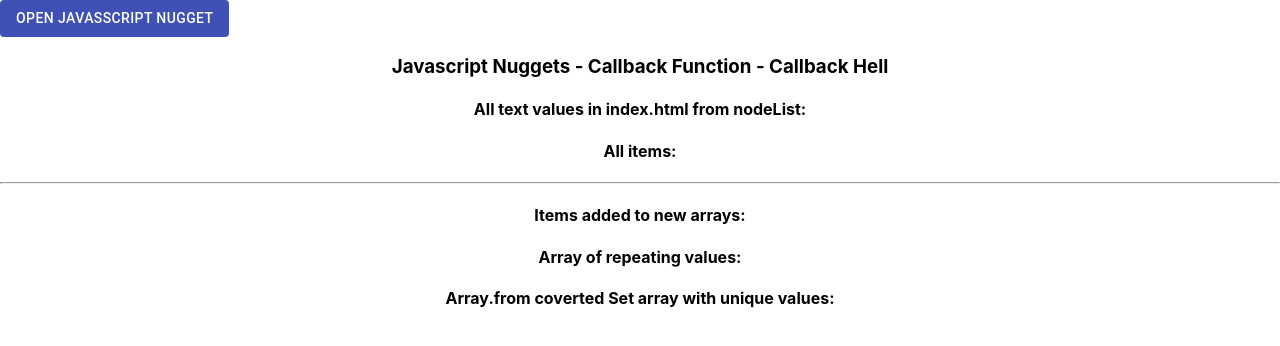
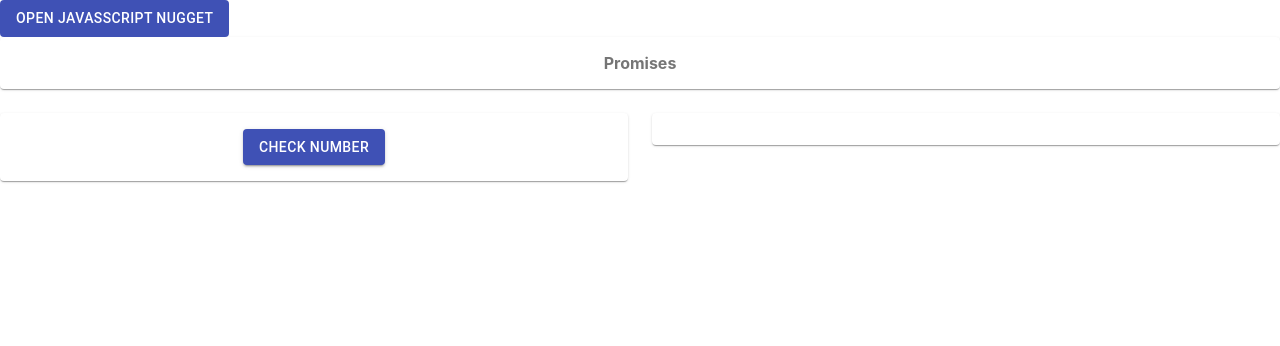
Before and after one commit to jadilovic/javascript-nuggets, a React (Create React App) app: page /promises in a window 1280 px wide. Shown: the top 346 px of the page. Built offline with nearby package versions, Linux system fonts and the light colour scheme; no server answers.

Commit message:
completed promises

```diff
--- a/src/App.js
+++ b/src/App.js
@@ -17,14 +17,14 @@ import CallbackFunction from './CallbackFunction';
 */
 
 const NuggetsMenu = () => {
-  const [openMenu, setOpenMenu] = useState(null);
+  const [openMenu, setOpenMenu] = useState(false);
 
-  const handleClick = (event) => {
+  const handleClick = () => {
     setOpenMenu(true);
   };
 
   const handleClose = () => {
-    setOpenMenu(null);
+    setOpenMenu(false);
   };
 
   return (
--- a/src/DynamicObjectKeys.js
+++ b/src/DynamicObjectKeys.js
@@ -1,8 +1,53 @@
-import './App.css';
+import TextField from '@material-ui/core/TextField';
+import React, { useState, useEffect } from 'react';
+import {
+  Button,
+  Paper,
+  Table,
+  TableContainer,
+  TableBody,
+  TableCell,
+  TableHead,
+  TableRow,
+  makeStyles,
+} from '@material-ui/core';
+
+const useStyles = makeStyles({
+  table: {
+    minWidth: 650,
+  },
+});
+
 // Dynamicaly changing object keys by using square bracket notation
 
 function DynamicObjectKeys() {
-  const items = [{ name: 'aki', age: 22, 'school-uni': 'davenport' }];
+  const classes = useStyles();
+
+  const [keyValue, setKeyValue] = useState('');
+  const [stateValue, setStateValue] = useState('');
+
+  const state = {
+    loading: true,
+    name: '',
+    job: '',
+  };
+
+  const updateState = (key, value) => {
+    console.log('test update state');
+    state[key] = value;
+  };
+
+  const handleSubmit = () => {
+    updateState(keyValue, stateValue);
+  };
+
+  const handleReset = () => {
+    setKeyValue('');
+    setStateValue('');
+    console.log(state);
+  };
+
+  console.log(state);
 
   let appState = 'loading';
   // appState = 'error';
@@ -13,42 +58,25 @@ function DynamicObjectKeys() {
   app[keyName] = 'apple';
   console.log(app);
 
-  const state = {
-    loading: true,
-    name: '',
-    job: '',
-  };
+  return (
+    <>
+      <Paper>
+        <h2>Form Demo</h2>
 
-  const updateState = (key, value) => {
-    state[key] = value;
-  };
-
-  console.log(state);
-  updateState('name', 'peter');
-  console.log(state);
-  updateState('loading', false);
-  updateState('job', 'developer');
-  updateState('age', 33);
-  updateState('name', 'aki');
-  console.log(state);
-
-  return (
-    <div className="App">
-      <h3>Javascript Nuggets - Dynamic Object Keys</h3>
-      <h4>Item values:</h4>
-      {items.map((item, index) => {
-        return (
-          <p
-            key={index}
-          >{`name: ${item.name} => age: ${item['age']} => school: ${item['school-uni']}`}</p>
-        );
-      })}
-      <hr></hr>
-      <h4>Key name values:</h4>
-      <p>{`${keyName}: ${app[keyName]}`}</p>
-      <h4>Key name updates:</h4>
-      <p>{`${state['name']}, ${state['age']}, ${state.age}, ${state.job}, ${state['loading']} `}</p>
-    </div>
+        <TextField
+          onChange={(event) => setKeyValue(event.target.value)}
+          value={keyValue}
+          label={'Key Value'} //optional
+        />
+        <TextField
+          onChange={(event) => setStateValue(event.target.value)}
+          value={stateValue}
+          label={'State Value'} //optional
+        />
+        <Button onClick={handleSubmit}>Submit</Button>
+        <Button onClick={handleReset}>Reset</Button>
+      </Paper>
+    </>
   );
 }
 
--- a/src/Promises.js
+++ b/src/Promises.js
@@ -1,21 +1,81 @@
-import './App.css';
-// Promises
+import React, { useState } from 'react';
+import { makeStyles } from '@material-ui/core/styles';
+import { Paper, Grid, Button } from '@material-ui/core';
+
+const useStyles = makeStyles((theme) => ({
+  root: {
+    flexGrow: 1,
+  },
+  paper: {
+    padding: theme.spacing(2),
+    textAlign: 'center',
+    color: theme.palette.text.secondary,
+  },
+}));
+// Javascript Nuggets - Promises
+
+// async await
+// consume/use promises
+
+// Pending, Rejected, FulFilled
+
+const num = 2;
+
+const promise = new Promise((resolve, reject) => {
+  const randomNum = Math.floor(Math.random() * 3);
+  console.log(randomNum);
+  if (randomNum === 2) {
+    resolve('right number');
+  } else {
+    reject('wrong number');
+  }
+});
+
+promise.then((data) => console.log(data)).catch((error) => console.log(error));
 
 function Promises() {
+  const classes = useStyles();
+
+  const [response, setResponse] = useState('');
+  const num = 2;
+
+  const promise = new Promise((resolve, reject) => {
+    const randomNum = Math.floor(Math.random() * 3);
+    console.log(randomNum);
+    if (randomNum === 2) {
+      resolve('right number');
+    } else {
+      reject('wrong number');
+    }
+  });
+
   return (
-    <div className="App">
-      <h3>Javascript Nuggets - Callback Function - Callback Hell</h3>
-      <h4>All text values in index.html from nodeList:</h4>
-      {<p>{``}</p>}
-      <h4>All items:</h4>
-      {<p>{``}</p>}
-      <hr></hr>
-      <h4>Items added to new arrays:</h4>
-      <p></p>
-      <h4>Array of repeating values:</h4>
-      <p>{``}</p>
-      <h4>Array.from coverted Set array with unique values:</h4>
-      <p>{``}</p>
+    <div className={classes.root}>
+      <Grid container spacing={3}>
+        <Grid item xs={12}>
+          <Paper className={classes.paper}>
+            <b>Promises</b>
+          </Paper>
+        </Grid>
+        <Grid item xs={6}>
+          <Paper className={classes.paper}>
+            <Button
+              onClick={() =>
+                promise
+                  .then((data) => setResponse(data))
+                  .catch((error) => setResponse(error))
+              }
+              variant="contained"
+              color="primary"
+            >
+              Check number
+            </Button>
+          </Paper>
+        </Grid>
+        <Grid item xs={6}>
+          <Paper className={classes.paper}>{response}</Paper>
+        </Grid>
+      </Grid>
     </div>
   );
 }
```
